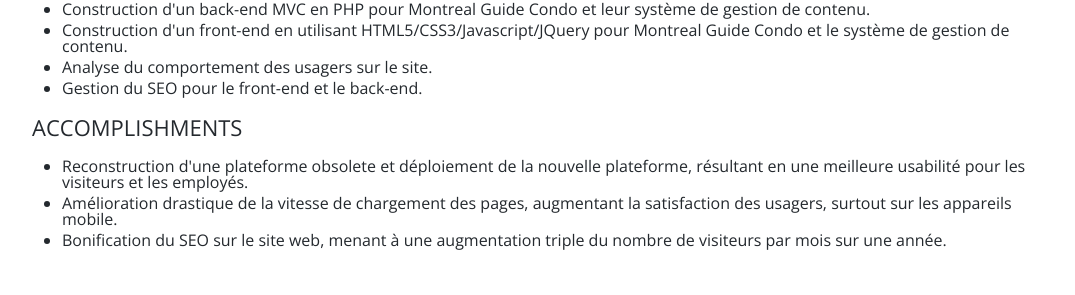
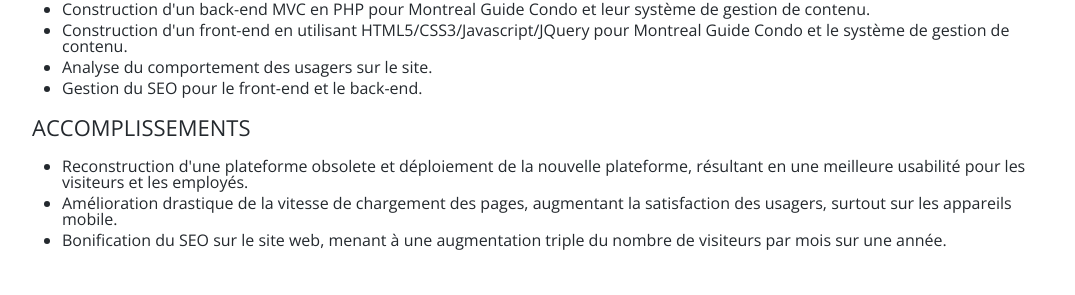
Before and after one commit to stephaneham/stephaneham.github.io, a Jekyll site: the page built from fr/montreal-guide-condo/index.html, in a window 1280 px wide. Shown: the part 1340-1635 px from the top of the page, without its empty margins (102-1177 px from the left). Built offline with Jekyll 4.4.1, drawn with Linux system fonts in a browser that asks for light colours; nearby versions of some CDN libraries.

Commit message:
Update index.html

```diff
--- a/fr/montreal-guide-condo/index.html
+++ b/fr/montreal-guide-condo/index.html
@@ -131,7 +131,7 @@
 				<li> Analyse du comportement des usagers sur le site. </li>
 				<li> Gestion du SEO pour le front-end et le back-end. </li>
 			</ul>
-			<h1> Accomplishments </h1>
+			<h1> Accomplissements </h1>
 			<ul>
 				<li> Reconstruction d'une plateforme obsolete et déploiement de la nouvelle plateforme, résultant en une meilleure usabilité pour les visiteurs et les employés. </li>
 				<li> Amélioration drastique de la vitesse de chargement des pages, augmentant la satisfaction des usagers, surtout sur les appareils mobile. </li>
```
